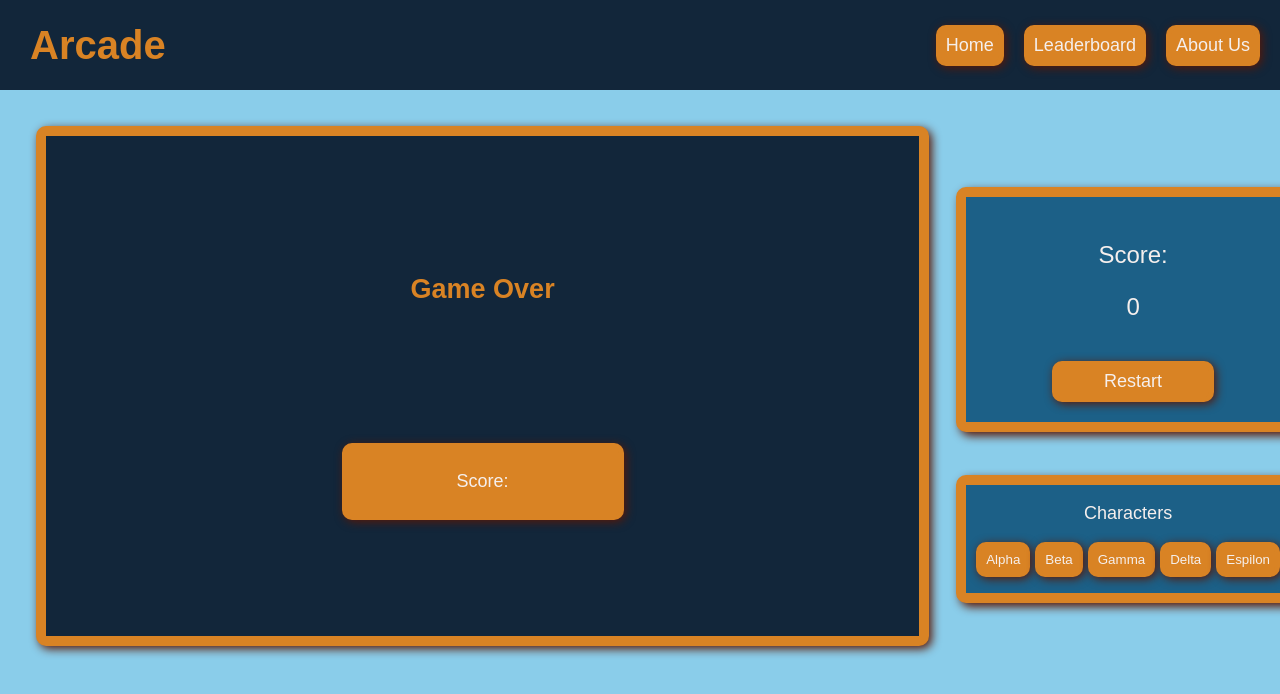
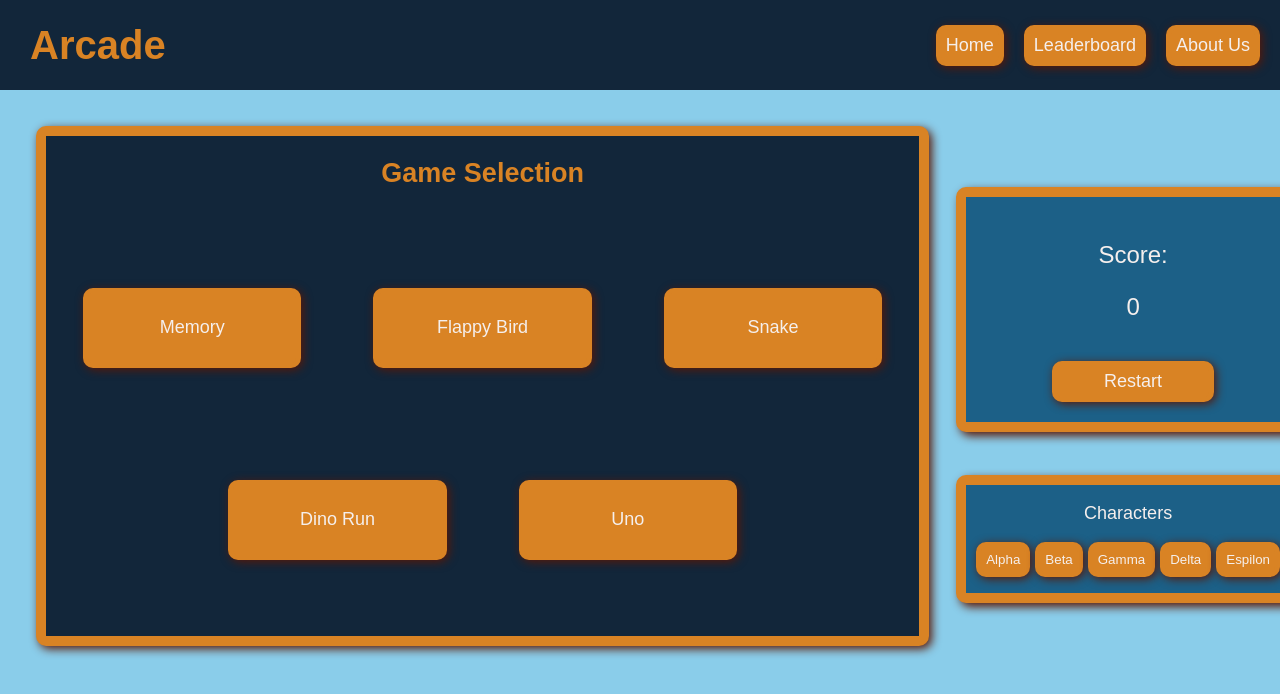
Before and after one commit to kayjinyi/star-arcade, a React (Create React App) app: page / in a window 1280 px wide. Shown: the top 694 px of the page. Built offline with nearby package versions, Linux system fonts and the light colour scheme.

Commit message:
fixing bugs

```diff
--- /dev/null
+++ b/src/components/Gameselect.js
@@ -0,0 +1,18 @@
+import React from "react";
+import '../style/Gameselect.css'
+
+function Gameselect() {
+
+    return (
+        <section className="Gameselect">
+            <h2>Game Selection</h2>
+            <button className="SelectButton btn">Memory</button>
+            <button className="SelectButton btn">Flappy Bird</button>
+            <button className="SelectButton btn">Snake</button>
+            <button className="SelectButton btn">Dino Run</button>
+            <button className="SelectButton btn">Uno</button>
+        </section>
+    )
+}
+
+export default Gameselect;
--- a/src/components/PageContainer.js
+++ b/src/components/PageContainer.js
@@ -4,12 +4,26 @@ import CharacterSelect from "./CharacterSelect";
 import Game from "./Game";
 import Score from "./Score";
 import Gameover from "./Gameover";
+import Gameselect from "./Gameselect";
 
 function PageContainer() {
 
-    const gameRunning = 'over'
+    const gameState = 'new'
 
-    if (gameRunning === 'over') {
+    if (gameState === 'new') {
+        return (
+            <section className="PageContainer">
+                <Gameselect />
+                <div className="Menu">
+                    <Score />
+                    <CharacterSelect />
+                </div>
+            </section>
+        )
+
+    }
+
+    else if (gameState === 'over') {
         return (
             <section className="PageContainer">
                 <Gameover />
--- /dev/null
+++ b/src/style/Gameselect.css
@@ -0,0 +1,33 @@
+.Gameselect {
+    background-color: var(--darkmain);
+    border: 10px solid var(--lightaccent);
+    border-radius: 10px;
+    box-shadow: 3px 3px 10px 0 var(--darkaccent);
+    width: 70%;
+    min-width: 500px;
+    height: 60vh;
+    min-height: 500px;
+    margin-left: 2em;
+    margin-top: 1em;
+
+    text-align: center;
+    color: var(--whiteaccent);
+
+    display: flex;
+    flex-direction: row;
+    flex-wrap: wrap;
+    justify-content: center;
+}
+
+.Gameselect h2 {
+    color: var(--lightaccent);
+    width: 100%;
+}
+
+.Gameselect .SelectButton {
+    width: 25%;
+    height: 80px;
+    font-size: 18px;
+    margin: 2em;
+
+}
```
